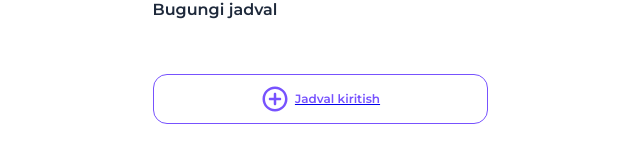
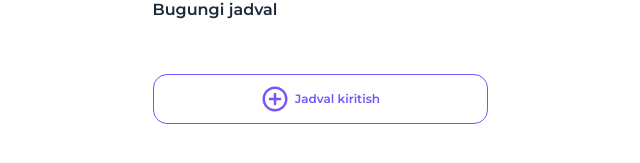
Before and after one commit to Tolkinxon/lesson_schedule, a React (Create React App) app: page / in a window 1280 px wide. Shown: the part 197-360 px from the top of the page, without its empty margins (320-960 px from the left). Built offline with nearby package versions, Linux system fonts and the light colour scheme; data requests are answered from the project's data file.

Commit message:
added new feature is empty

```diff
--- a/src/components/AddSchedule.jsx
+++ b/src/components/AddSchedule.jsx
@@ -51,15 +51,13 @@ const AddSchedule = () => {
 
     const editData = () => {
         const { id, timeLesson}  = findingItem
-        const newData = { id, subjectName, subjectType, teacher, numberRoom, oddOrEven, timeLesson}
+        const newData = { id, subjectName, subjectType, teacher, numberRoom, oddOrEven, timeLesson, isEmpty}
         dispatch(dataEditing(newData, findingIdx))
         clearInputs()
     }
 
     const generateData = () => {
-        const newData = { id: v4(), subjectName, subjectType, teacher, numberRoom, oddOrEven, timeLesson: timeLessonObj[`${findTime + 1}`]}
-
-
+        const newData = { id: v4(), subjectName, subjectType, teacher, numberRoom, oddOrEven, timeLesson: timeLessonObj[`${findTime + 1}`], isEmpty}
         dispatch(dataAdding(newData))
         clearInputs()
     }
--- a/src/components/Main.jsx
+++ b/src/components/Main.jsx
@@ -9,13 +9,14 @@ import { useHttp }  from '../hooks/useHttp';
 import { useDispatch, useSelector } from 'react-redux'
 import { fetchData, setFindTime } from '../redux/actions'
 import { useState, useEffect } from 'react'
-import { Link } from "react-router-dom";
+import { useNavigate } from "react-router-dom";
 
 
 const Main = () => {
 
     const staticData = useSelector(state => state.staticData)
     const dispatch = useDispatch()
+    const navigate = useNavigate()
 
     const { request } = useHttp()
 
@@ -123,14 +124,11 @@ const Main = () => {
                 <ul className='schedule__list'>
                     { scheduleElements }
                 </ul>
-
-                <Link to="/add-schedule">
-                    <div className="schedule__add-new-schedule" onClick={() => dispatch(setFindTime(data.length))}>
+                <div className="schedule__add-new-schedule" onClick={() =>{ dispatch(setFindTime(data.length)); navigate('/add-schedule')}}>
                         <img className="schedule__add-new-schedule-img" src={ addSchedule } alt="add new schedule icon" />
 
                         <p className="schedule__add-new-schedule-text">Jadval kiritish</p>
-                    </div>
-                </Link>
+                </div>
             </div>
         </section>
      </>
--- a/src/components/Schedule__item.jsx
+++ b/src/components/Schedule__item.jsx
@@ -103,7 +103,7 @@ const Schedule__item = ({ item, idx }) => {
                     <span className="schedule__item-time" >{ timeLesson }</span>
                     <span className="schedule__item-line" ></span>
                 </div>
-                <div className="schedule__item-body-wrappper" >
+                <div className="schedule__item-body-wrappper " style={{display: 'none'}} >
                     <OnlyObjects item={ item } />
                 </div>
             </li>
--- a/src/css/index.css
+++ b/src/css/index.css
@@ -653,6 +653,7 @@ h1, h2, h3, h4, h5, h6, p {
   border: 1px solid #7752FE;
   border-radius: 14px;
   margin-bottom: 25px;
+  cursor: pointer;
 }
 .schedule__add-new-schedule-img {
   margin-right: 5px;
--- a/src/scss/all-components/_schedule.scss
+++ b/src/scss/all-components/_schedule.scss
@@ -148,6 +148,7 @@
         border: 1px solid #7752FE;
         border-radius: 14px;
         margin-bottom: 25px;
+        cursor: pointer;
     }
 
     &__add-new-schedule-img{
```
Also changed, not shown: 1 other file (tests, documents, lock files or other folders).
